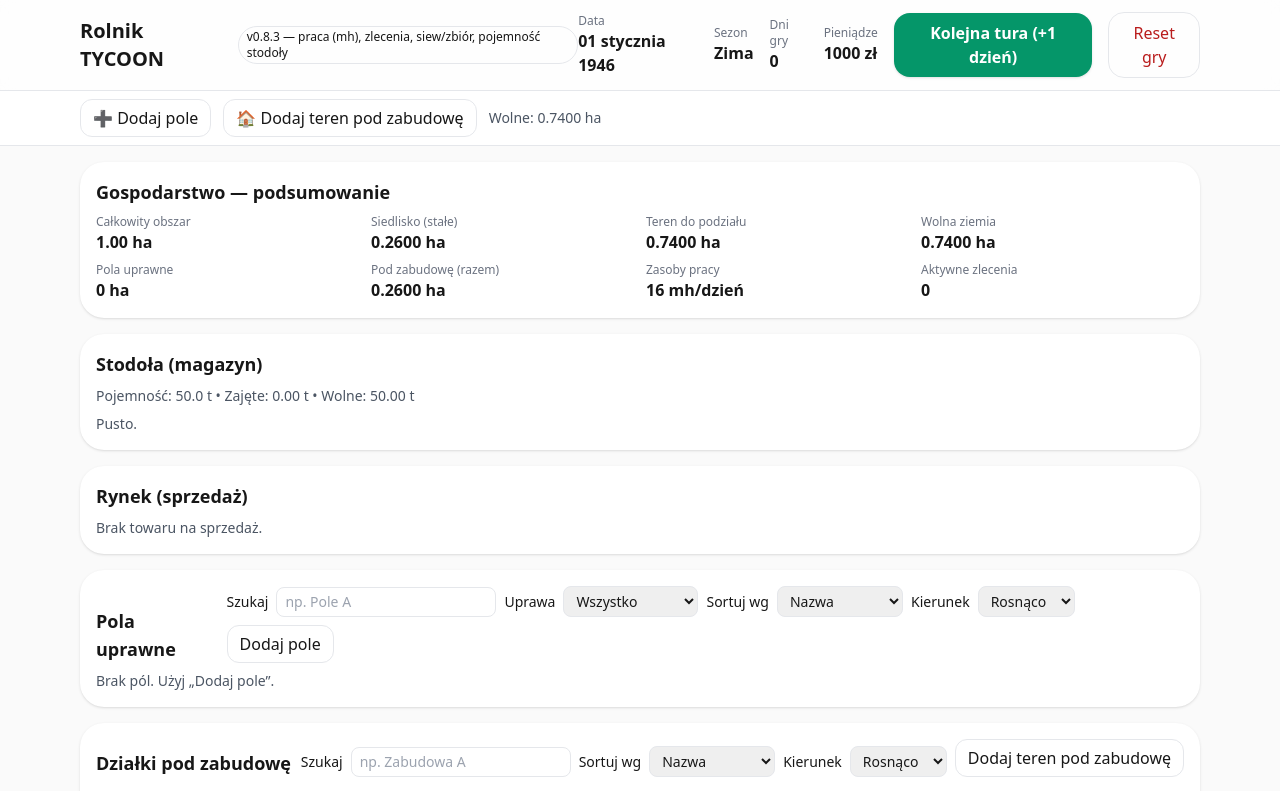
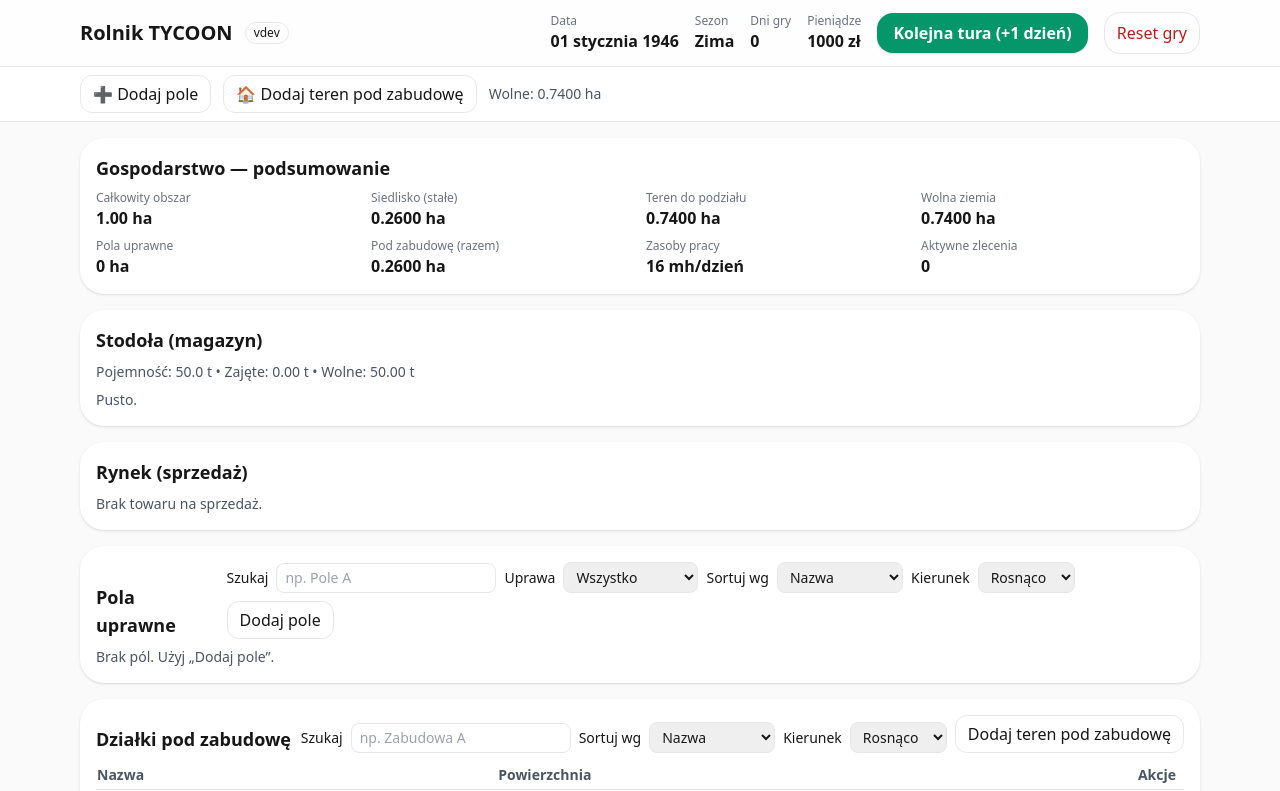
Before and after one commit to i-piotr/rolnik-tycoon, a React (Vite) app: page / in a window 1280 px wide. Shown: the top 791 px of the page. Built offline with nearby package versions, Linux system fonts and the light colour scheme.

Commit message:
feat: show app version from __APP_VERSION__

```diff
--- a/src/App.jsx
+++ b/src/App.jsx
@@ -18,6 +18,10 @@ import { priceFor } from "./data/prices.js";
 import { WINDOWS, inWindow, SOW_OUT_PENALTY, HARVEST_OUT_PENALTY } from "./data/windows.js";
 import { BARN_CAPACITY_T, applyDailySpoilage } from "./data/storage.js";
 import { LABOR, mhPerDay, mhRequiredFor } from "./data/labor.js";
+
+// Auto-wersja z package.json (ustawiana w vite.config.js)
+const APP_VER =
+  typeof __APP_VERSION__ !== 'undefined' ? `v${__APP_VERSION__}` : 'dev';
 
 export default function App(){
   const restored = loadSave();
@@ -283,7 +287,7 @@ export default function App(){
   return (
     <div className="min-h-screen w-full bg-neutral-50 text-neutral-900">
       <Header
-        version="v0.8.3 — praca (mh), zlecenia, siew/zbiór, pojemność stodoły"
+        version={APP_VER}
         dateLabel={formatDatePL(date)}
         season={season}
         daysPlayed={daysPlayed}
```
